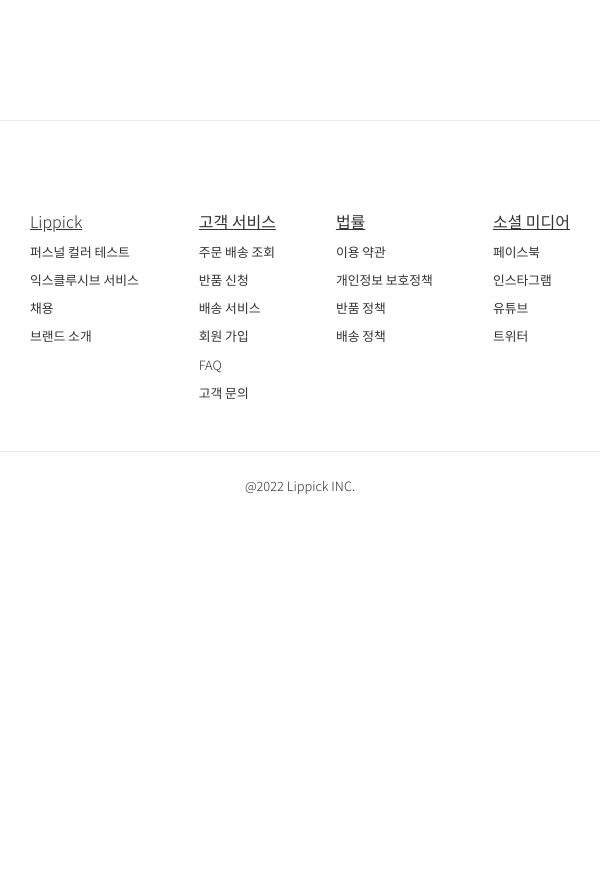
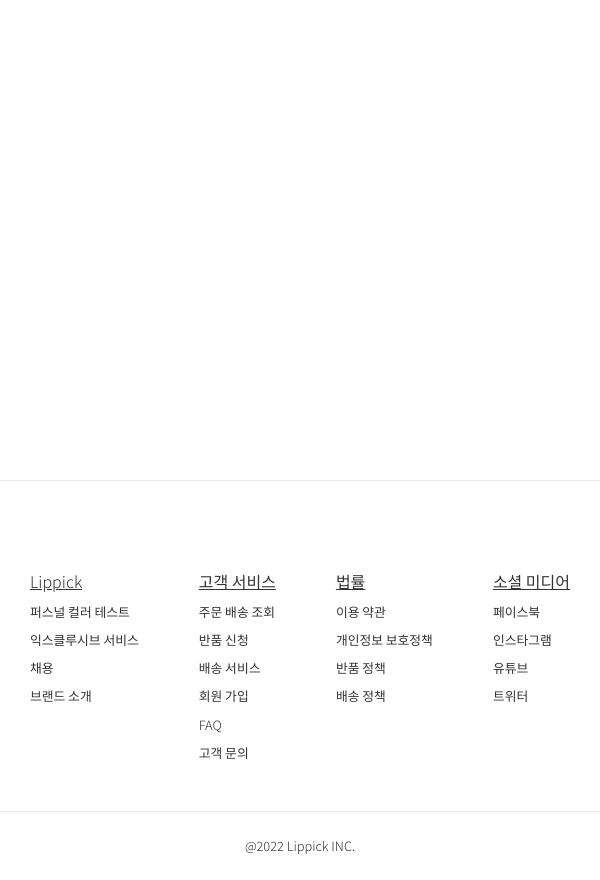
Before and after one commit to rolldeep0820/Lippick, a React (Create React App) app in the folder lippick/: page /bag in a window 600 px wide. Shown: the part 1220-2100 px from the top of the page. Before the commit the page ends 1740 px from the top, so only its background shows below. Built offline with nearby package versions, Linux system fonts and the light colour scheme; a web font is replaced by a local one.

Commit message:
이영우

```diff
--- a/lippick/src/components/ExpandNav.js
+++ b/lippick/src/components/ExpandNav.js
@@ -7,7 +7,7 @@
 
 function ExpandNav(props) {
   return (
-    <div>
+    <div className="expand-wrap">
       {props.bg ? <BG /> : ""}
 
       <Transition in={props.expand} appear={props.expand} timeout={50}>
--- a/lippick/src/components/ExpandNav.scss
+++ b/lippick/src/components/ExpandNav.scss
@@ -51,3 +51,8 @@
 .expand-exiting {
   transform: translateY(0);
 }
+
+
+.expand-wrap{
+  width:100%;
+}
--- a/lippick/src/components/Footer.scss
+++ b/lippick/src/components/Footer.scss
@@ -69,7 +69,7 @@
     .footer-wrap{
 
       font-size:0.8rem;
-      transform: translateY(335%);
+      transform: translateY(425%);
 
       .footer-top{
         flex: 1 !important;
--- a/lippick/src/components/HomeMain.js
+++ b/lippick/src/components/HomeMain.js
@@ -6,6 +6,8 @@
 import MainBottom from "./MainBottom";
 
 function HomeMain(props) {
+
+
   return (
     <div className="video-wrap">
       <ReactPlayer
--- a/lippick/src/components/HomeWrap.js
+++ b/lippick/src/components/HomeWrap.js
@@ -1,4 +1,5 @@
 import React from "react";
+import { useEffect } from "react";
 import { Container } from "react-bootstrap";
 import { connect } from "react-redux";
 import HomeContent1 from "./HomeContent1";
@@ -9,7 +10,6 @@
 function HomeWrap(props) {
   return (
     <Container className="home-wrap">
-
       <HomeMain />
       <HomeContent1 />
       <HomeContent2 />
```
